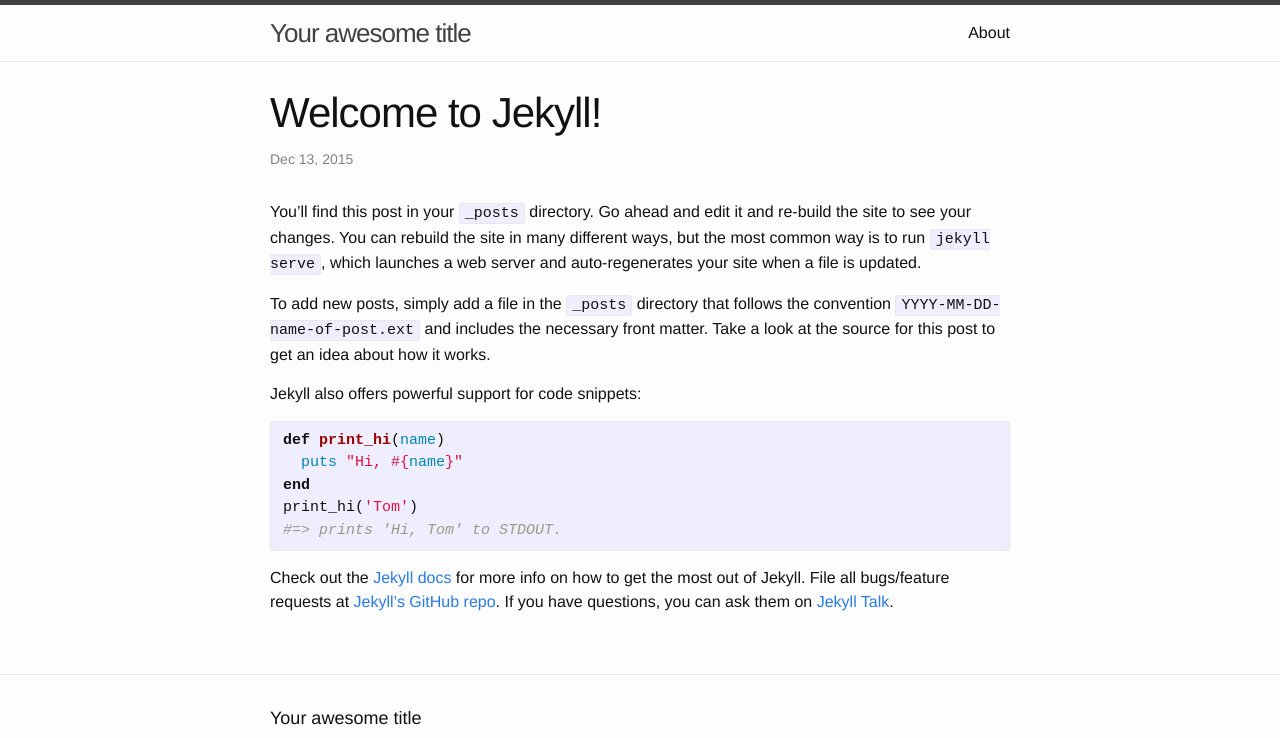
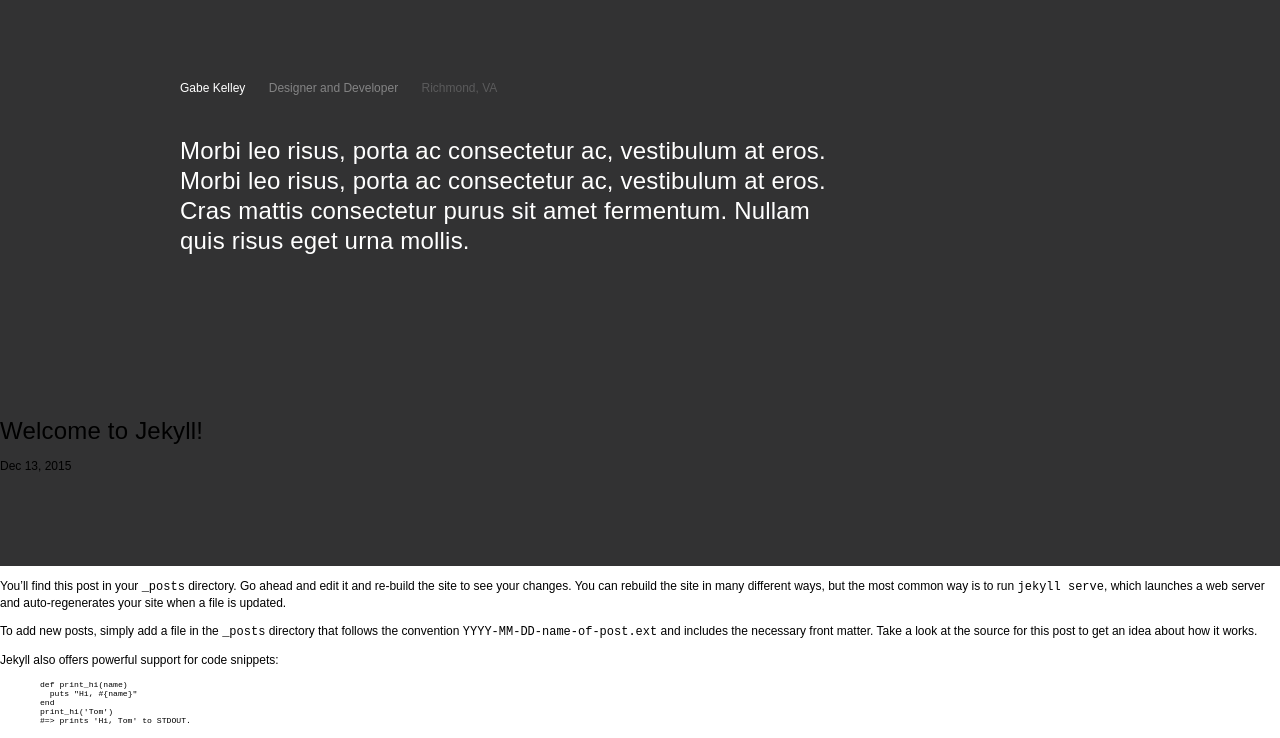
Before and after one commit to gabekelley/gabekelley.github.io, a Jekyll site: the page built from _posts/2015-12-12-welcome-to-jekyll.markdown, in a window 1280 px wide. Shown: the top 738 px of the page. Built offline with Jekyll 4.4.1, drawn with Linux system fonts in a browser that asks for light colours; some of the changed text lies outside the part shown.

Commit message:
start to build

```diff
--- a/_config.yml
+++ b/_config.yml
@@ -6,16 +6,14 @@
 # 'jekyll serve'. If you change this file, please restart the server process.
 
 # Site settings
-title: Your awesome title
-email: your-email@domain.com
+title: Gabe Kelley
+email: hello@gabekelley.com
 description: > # this means to ignore newlines until "baseurl:"
-  Write an awesome description for your new site here. You can edit this
-  line in _config.yml. It will appear in your document head meta (for
-  Google search results) and in your feed.xml site description.
+  Gabe Kelley is a designer and developer living in Richmond, VA.
 baseurl: "" # the subpath of your site, e.g. /blog
-url: "http://yourdomain.com" # the base hostname & protocol for your site
-twitter_username: jekyllrb
-github_username:  jekyll
+url: "http://gabekelley.com" # the base hostname & protocol for your site
+twitter_username: gabekelley
+github_username:  gabekelley
 
 # Build settings
 markdown: kramdown
--- a/_includes/footer.html
+++ /dev/null
@@ -1,38 +0,0 @@
-<footer class="site-footer">
-
-  <div class="wrapper">
-
-    <h2 class="footer-heading">{{ site.title }}</h2>
-
-    <div class="footer-col-wrapper">
-      <div class="footer-col footer-col-1">
-        <ul class="contact-list">
-          <li>{{ site.title }}</li>
-          <li><a href="mailto:{{ site.email }}">{{ site.email }}</a></li>
-        </ul>
-      </div>
-
-      <div class="footer-col footer-col-2">
-        <ul class="social-media-list">
-          {% if site.github_username %}
-          <li>
-            {% include icon-github.html username=site.github_username %}
-          </li>
-          {% endif %}
-
-          {% if site.twitter_username %}
-          <li>
-            {% include icon-twitter.html username=site.twitter_username %}
-          </li>
-          {% endif %}
-        </ul>
-      </div>
-
-      <div class="footer-col footer-col-3">
-        <p>{{ site.description }}</p>
-      </div>
-    </div>
-
-  </div>
-
-</footer>
--- a/_includes/head.html
+++ b/_includes/head.html
@@ -5,7 +5,8 @@
 
   <title>{% if page.title %}{{ page.title }}{% else %}{{ site.title }}{% endif %}</title>
   <meta name="description" content="{% if page.excerpt %}{{ page.excerpt | strip_html | strip_newlines | truncate: 160 }}{% else %}{{ site.description }}{% endif %}">
-
+  <script src="https://use.typekit.net/iim7iwf.js"></script>
+  <script>try{Typekit.load({ async: true });}catch(e){}</script>
   <link rel="stylesheet" href="{{ "/css/main.css" | prepend: site.baseurl }}">
   <link rel="canonical" href="{{ page.url | replace:'index.html','' | prepend: site.baseurl | prepend: site.url }}">
   <link rel="alternate" type="application/rss+xml" title="{{ site.title }}" href="{{ "/feed.xml" | prepend: site.baseurl | prepend: site.url }}">
--- a/_includes/header.html
+++ b/_includes/header.html
@@ -1,27 +1,12 @@
-<header class="site-header">
-
-  <div class="wrapper">
-
-    <a class="site-title" href="{{ site.baseurl }}/">{{ site.title }}</a>
-
-    <nav class="site-nav">
-      <a href="#" class="menu-icon">
-        <svg viewBox="0 0 18 15">
-          <path fill="#424242" d="M18,1.484c0,0.82-0.665,1.484-1.484,1.484H1.484C0.665,2.969,0,2.304,0,1.484l0,0C0,0.665,0.665,0,1.484,0 h15.031C17.335,0,18,0.665,18,1.484L18,1.484z"/>
-          <path fill="#424242" d="M18,7.516C18,8.335,17.335,9,16.516,9H1.484C0.665,9,0,8.335,0,7.516l0,0c0-0.82,0.665-1.484,1.484-1.484 h15.031C17.335,6.031,18,6.696,18,7.516L18,7.516z"/>
-          <path fill="#424242" d="M18,13.516C18,14.335,17.335,15,16.516,15H1.484C0.665,15,0,14.335,0,13.516l0,0 c0-0.82,0.665-1.484,1.484-1.484h15.031C17.335,12.031,18,12.696,18,13.516L18,13.516z"/>
-        </svg>
-      </a>
-
-      <div class="trigger">
-        {% for my_page in site.pages %}
-          {% if my_page.title %}
-          <a class="page-link" href="{{ my_page.url | prepend: site.baseurl }}">{{ my_page.title }}</a>
-          {% endif %}
-        {% endfor %}
-      </div>
-    </nav>
-
-  </div>
-
+<header>
+    <div class="container">
+        <ul class="no-list about-gabe s-type">
+            <li class="white">Gabe Kelley</li>
+            <li class="white-40">Designer and Developer</li>
+            <li class="white-20">Richmond, VA</li>
+        </ul>
+        <div class="mission">
+            <h1 class="white">Morbi leo risus, porta ac consectetur ac, vestibulum at eros. Morbi leo risus, porta ac consectetur ac, vestibulum at eros. Cras mattis consectetur purus sit amet fermentum. Nullam quis risus eget urna mollis.</h1>
+        </div>
+    </div>
 </header>
--- a/_sass/_base.scss
+++ /dev/null
@@ -1,206 +0,0 @@
-/**
- * Reset some basic elements
- */
-body, h1, h2, h3, h4, h5, h6,
-p, blockquote, pre, hr,
-dl, dd, ol, ul, figure {
-    margin: 0;
-    padding: 0;
-}
-
-
-
-/**
- * Basic styling
- */
-body {
-    font: $base-font-weight #{$base-font-size}/#{$base-line-height} $base-font-family;
-    color: $text-color;
-    background-color: $background-color;
-    -webkit-text-size-adjust: 100%;
-    -webkit-font-feature-settings: "kern" 1;
-    -moz-font-feature-settings: "kern" 1;
-    -o-font-feature-settings: "kern" 1;
-    font-feature-settings: "kern" 1;
-    font-kerning: normal;
-}
-
-
-
-/**
- * Set `margin-bottom` to maintain vertical rhythm
- */
-h1, h2, h3, h4, h5, h6,
-p, blockquote, pre,
-ul, ol, dl, figure,
-%vertical-rhythm {
-    margin-bottom: $spacing-unit / 2;
-}
-
-
-
-/**
- * Images
- */
-img {
-    max-width: 100%;
-    vertical-align: middle;
-}
-
-
-
-/**
- * Figures
- */
-figure > img {
-    display: block;
-}
-
-figcaption {
-    font-size: $small-font-size;
-}
-
-
-
-/**
- * Lists
- */
-ul, ol {
-    margin-left: $spacing-unit;
-}
-
-li {
-    > ul,
-    > ol {
-         margin-bottom: 0;
-    }
-}
-
-
-
-/**
- * Headings
- */
-h1, h2, h3, h4, h5, h6 {
-    font-weight: $base-font-weight;
-}
-
-
-
-/**
- * Links
- */
-a {
-    color: $brand-color;
-    text-decoration: none;
-
-    &:visited {
-        color: darken($brand-color, 15%);
-    }
-
-    &:hover {
-        color: $text-color;
-        text-decoration: underline;
-    }
-}
-
-
-
-/**
- * Blockquotes
- */
-blockquote {
-    color: $grey-color;
-    border-left: 4px solid $grey-color-light;
-    padding-left: $spacing-unit / 2;
-    font-size: 18px;
-    letter-spacing: -1px;
-    font-style: italic;
-
-    > :last-child {
-        margin-bottom: 0;
-    }
-}
-
-
-
-/**
- * Code formatting
- */
-pre,
-code {
-    font-size: 15px;
-    border: 1px solid $grey-color-light;
-    border-radius: 3px;
-    background-color: #eef;
-}
-
-code {
-    padding: 1px 5px;
-}
-
-pre {
-    padding: 8px 12px;
-    overflow-x: auto;
-
-    > code {
-        border: 0;
-        padding-right: 0;
-        padding-left: 0;
-    }
-}
-
-
-
-/**
- * Wrapper
- */
-.wrapper {
-    max-width: -webkit-calc(#{$content-width} - (#{$spacing-unit} * 2));
-    max-width:         calc(#{$content-width} - (#{$spacing-unit} * 2));
-    margin-right: auto;
-    margin-left: auto;
-    padding-right: $spacing-unit;
-    padding-left: $spacing-unit;
-    @extend %clearfix;
-
-    @include media-query($on-laptop) {
-        max-width: -webkit-calc(#{$content-width} - (#{$spacing-unit}));
-        max-width:         calc(#{$content-width} - (#{$spacing-unit}));
-        padding-right: $spacing-unit / 2;
-        padding-left: $spacing-unit / 2;
-    }
-}
-
-
-
-/**
- * Clearfix
- */
-%clearfix {
-
-    &:after {
-        content: "";
-        display: table;
-        clear: both;
-    }
-}
-
-
-
-/**
- * Icons
- */
-.icon {
-
-    > svg {
-        display: inline-block;
-        width: 16px;
-        height: 16px;
-        vertical-align: middle;
-
-        path {
-            fill: $grey-color;
-        }
-    }
-}
--- a/_sass/_layout.scss
+++ /dev/null
@@ -1,242 +0,0 @@
-/**
- * Site header
- */
-.site-header {
-    border-top: 5px solid $grey-color-dark;
-    border-bottom: 1px solid $grey-color-light;
-    min-height: 56px;
-
-    // Positioning context for the mobile navigation icon
-    position: relative;
-}
-
-.site-title {
-    font-size: 26px;
-    font-weight: 300;
-    line-height: 56px;
-    letter-spacing: -1px;
-    margin-bottom: 0;
-    float: left;
-
-    &,
-    &:visited {
-        color: $grey-color-dark;
-    }
-}
-
-.site-nav {
-    float: right;
-    line-height: 56px;
-
-    .menu-icon {
-        display: none;
-    }
-
-    .page-link {
-        color: $text-color;
-        line-height: $base-line-height;
-
-        // Gaps between nav items, but not on the last one
-        &:not(:last-child) {
-            margin-right: 20px;
-        }
-    }
-
-    @include media-query($on-palm) {
-        position: absolute;
-        top: 9px;
-        right: $spacing-unit / 2;
-        background-color: $background-color;
-        border: 1px solid $grey-color-light;
-        border-radius: 5px;
-        text-align: right;
-
-        .menu-icon {
-            display: block;
-            float: right;
-            width: 36px;
-            height: 26px;
-            line-height: 0;
-            padding-top: 10px;
-            text-align: center;
-
-            > svg {
-                width: 18px;
-                height: 15px;
-
-                path {
-                    fill: $grey-color-dark;
-                }
-            }
-        }
-
-        .trigger {
-            clear: both;
-            display: none;
-        }
-
-        &:hover .trigger {
-            display: block;
-            padding-bottom: 5px;
-        }
-
-        .page-link {
-            display: block;
-            padding: 5px 10px;
-
-            &:not(:last-child) {
-                margin-right: 0;
-            }
-            margin-left: 20px;
-        }
-    }
-}
-
-
-
-/**
- * Site footer
- */
-.site-footer {
-    border-top: 1px solid $grey-color-light;
-    padding: $spacing-unit 0;
-}
-
-.footer-heading {
-    font-size: 18px;
-    margin-bottom: $spacing-unit / 2;
-}
-
-.contact-list,
-.social-media-list {
-    list-style: none;
-    margin-left: 0;
-}
-
-.footer-col-wrapper {
-    font-size: 15px;
-    color: $grey-color;
-    margin-left: -$spacing-unit / 2;
-    @extend %clearfix;
-}
-
-.footer-col {
-    float: left;
-    margin-bottom: $spacing-unit / 2;
-    padding-left: $spacing-unit / 2;
-}
-
-.footer-col-1 {
-    width: -webkit-calc(35% - (#{$spacing-unit} / 2));
-    width:         calc(35% - (#{$spacing-unit} / 2));
-}
-
-.footer-col-2 {
-    width: -webkit-calc(20% - (#{$spacing-unit} / 2));
-    width:         calc(20% - (#{$spacing-unit} / 2));
-}
-
-.footer-col-3 {
-    width: -webkit-calc(45% - (#{$spacing-unit} / 2));
-    width:         calc(45% - (#{$spacing-unit} / 2));
-}
-
-@include media-query($on-laptop) {
-    .footer-col-1,
-    .footer-col-2 {
-        width: -webkit-calc(50% - (#{$spacing-unit} / 2));
-        width:         calc(50% - (#{$spacing-unit} / 2));
-    }
-
-    .footer-col-3 {
-        width: -webkit-calc(100% - (#{$spacing-unit} / 2));
-        width:         calc(100% - (#{$spacing-unit} / 2));
-    }
-}
-
-@include media-query($on-palm) {
-    .footer-col {
-        float: none;
-        width: -webkit-calc(100% - (#{$spacing-unit} / 2));
-        width:         calc(100% - (#{$spacing-unit} / 2));
-    }
-}
-
-
-
-/**
- * Page content
- */
-.page-content {
-    padding: $spacing-unit 0;
-}
-
-.page-heading {
-    font-size: 20px;
-}
-
-.post-list {
-    margin-left: 0;
-    list-style: none;
-
-    > li {
-        margin-bottom: $spacing-unit;
-    }
-}
-
-.post-meta {
-    font-size: $small-font-size;
-    color: $grey-color;
-}
-
-.post-link {
-    display: block;
-    font-size: 24px;
-}
-
-
-
-/**
- * Posts
- */
-.post-header {
-    margin-bottom: $spacing-unit;
-}
-
-.post-title {
-    font-size: 42px;
-    letter-spacing: -1px;
-    line-height: 1;
-
-    @include media-query($on-laptop) {
-        font-size: 36px;
-    }
-}
-
-.post-content {
-    margin-bottom: $spacing-unit;
-
-    h2 {
-        font-size: 32px;
-
-        @include media-query($on-laptop) {
-            font-size: 28px;
-        }
-    }
-
-    h3 {
-        font-size: 26px;
-
-        @include media-query($on-laptop) {
-            font-size: 22px;
-        }
-    }
-
-    h4 {
-        font-size: 20px;
-
-        @include media-query($on-laptop) {
-            font-size: 18px;
-        }
-    }
-}
--- /dev/null
+++ b/_sass/global/_colors.scss
@@ -0,0 +1,14 @@
+$black: #323233;
+$white: #fff;
+$white-40: rgba($white,0.4);
+$white-20: rgba($white,0.2);
+
+.white {
+    color: $white;
+    &-20 {
+        color: $white-20;
+    }
+    &-40 {
+        color: $white-40;
+    }
+}
--- /dev/null
+++ b/_sass/global/_resets.scss
@@ -0,0 +1,13 @@
+body {
+    margin: 0;
+}
+
+ul.no-list {
+    margin: 0;
+    padding: 0;
+    list-style-type: none;
+    li {
+        margin: 0;
+        padding: 0;
+    }
+}
--- /dev/null
+++ b/_sass/global/_type.scss
@@ -0,0 +1,30 @@
+$base-font-family: "adelle-sans",sans-serif;
+$display-family: "freight-neo-pro",sans-serif;
+
+html {
+    font-size: 62.5%;
+}
+
+body {
+    font-family: $base-font-family;
+}
+
+p,
+.s-type{
+    font-size: 12px;
+    line-height: 16px;
+}
+
+h1,
+.l-type {
+    margin: 0;
+    letter-spacing: 0.2px;
+    font-weight: 400;
+    font-family: $display-family;
+    font-size: 20px;
+    line-height: 28px;
+    @media screen and (min-width: 768px) {
+        font-size: 24px;
+        line-height: 30px;
+    }
+}
--- /dev/null
+++ b/_sass/layout/_header.scss
@@ -0,0 +1,21 @@
+header {
+    background: $black;
+    padding: 80px 0;
+}
+
+ul.about-gabe {
+    margin-bottom: 25px;
+    @media screen and (min-width: 768px) {
+        margin-bottom: 40px;
+        li {
+            display: inline-block;
+            &:not(:last-child) {
+                margin-right: 20px;
+            }
+        }
+    }
+}
+
+.mission {
+    max-width: 65rem;
+}
--- /dev/null
+++ b/_sass/layout/_layout.scss
@@ -0,0 +1,5 @@
+.container {
+    width: 80%;
+    max-width: 920px;
+    margin: 0 auto;
+}
--- /dev/null
+++ b/_sass/utils/_mixins.scss
@@ -0,0 +1,9 @@
+@mixin font-size($sizeValue: 1.6) {
+  font-size: ($sizeValue * 10) + px;
+  font-size: $sizeValue + rem;
+}
+
+@mixin line-height($sizeValue: 2.1) {
+    line-height: ($sizeValue * 10) + px;
+    line-height: $sizeValue + rem;
+}
--- a/css/main.scss
+++ b/css/main.scss
@@ -3,51 +3,11 @@
 ---
 @charset "utf-8";
 
+@import "utils/mixins";
 
+@import "global/colors";
+@import "global/resets";
+@import "global/type";
 
-// Our variables
-$base-font-family: "Helvetica Neue", Helvetica, Arial, sans-serif;
-$base-font-size:   16px;
-$base-font-weight: 400;
-$small-font-size:  $base-font-size * 0.875;
-$base-line-height: 1.5;
-
-$spacing-unit:     30px;
-
-$text-color:       #111;
-$background-color: #fdfdfd;
-$brand-color:      #2a7ae2;
-
-$grey-color:       #828282;
-$grey-color-light: lighten($grey-color, 40%);
-$grey-color-dark:  darken($grey-color, 25%);
-
-// Width of the content area
-$content-width:    800px;
-
-$on-palm:          600px;
-$on-laptop:        800px;
-
-
-
-// Use media queries like this:
-// @include media-query($on-palm) {
-//     .wrapper {
-//         padding-right: $spacing-unit / 2;
-//         padding-left: $spacing-unit / 2;
-//     }
-// }
-@mixin media-query($device) {
-    @media screen and (max-width: $device) {
-        @content;
-    }
-}
-
-
-
-// Import partials from `sass_dir` (defaults to `_sass`)
-@import
-        "base",
-        "layout",
-        "syntax-highlighting"
-;
+@import "layout/layout";
+@import "layout/header";
```
Also changed, not shown: index.html (+0 -20 lines).
